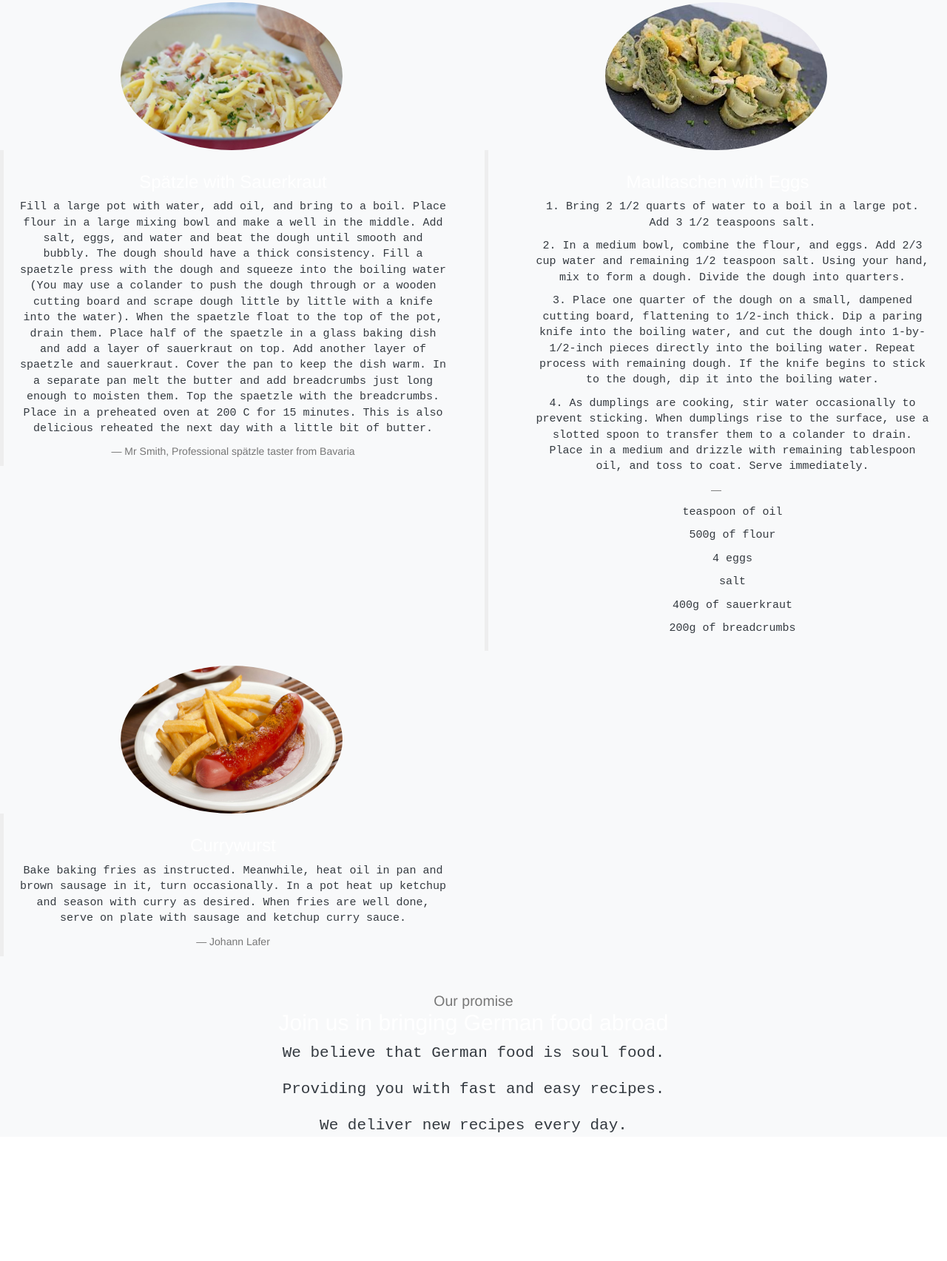
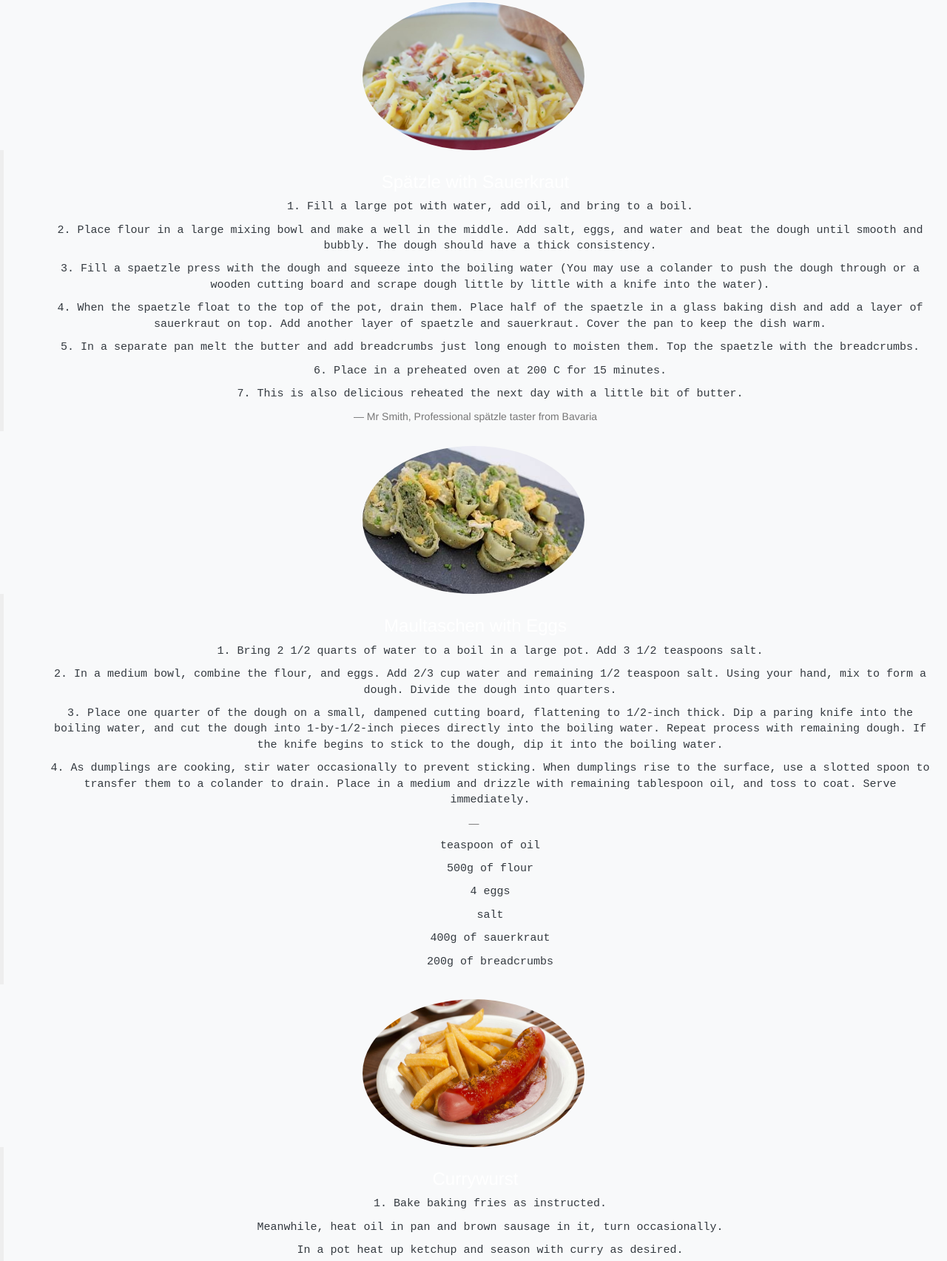
Before and after one commit to Louisahaas/Group-Project-2, a plain HTML site: page index.html in a window 1280 px wide. Shown: the part 467-2172 px from the top of the page at 74% size. Before the commit the page ends 2024 px from the top, so only its background shows below. Drawn offline with Linux system fonts and the light colour scheme.

Commit message:
asdfasdf
asfasdf

```diff
--- a/index.html
+++ b/index.html
@@ -32,29 +32,30 @@ initial-scale=1.0">
   <div id="buzz" class="text-center">
     <h2><small>Let's get started</small><br />Classics</h2>
     <div class="row">
-      <div class="col-sm-6">
+      <div class="col-sm-12">
       <img class="img-circle" src='images/sauerkraut-spaetzle.jpg' width="300" height="200">
       <blockquote>
         <h3>Spätzle with Sauerkraut</h3>
-      <p>Fill a large pot with water, add oil, and bring to a boil.
-Place flour in a large mixing bowl and make a well in the middle. Add salt, eggs, and water and beat the dough until smooth and bubbly. The dough should have a thick consistency.
-Fill a spaetzle press with the dough and squeeze into the boiling water (You may use a colander to push the dough through or a wooden cutting board and scrape dough little by little with a knife into the water).
-When the spaetzle float to the top of the pot, drain them. Place half of the spaetzle in a glass baking dish and add a layer of sauerkraut on top. Add another layer of spaetzle and sauerkraut. Cover the pan to keep the dish warm.
-In a separate pan melt the butter and add breadcrumbs just long enough to moisten them. Top the spaetzle with the breadcrumbs.
-Place in a preheated oven at 200 C for 15 minutes.
-This is also delicious reheated the next day with a little bit of butter.</p>
+      <p>
+        <ol> 1. Fill a large pot with water, add oil, and bring to a boil. </ol>
+<ol> 2. Place flour in a large mixing bowl and make a well in the middle. Add salt, eggs, and water and beat the dough until smooth and bubbly. The dough should have a thick consistency.</ol>
+<ol> 3. Fill a spaetzle press with the dough and squeeze into the boiling water (You may use a colander to push the dough through or a wooden cutting board and scrape dough little by little with a knife into the water).</ol>
+<ol> 4. When the spaetzle float to the top of the pot, drain them. Place half of the spaetzle in a glass baking dish and add a layer of sauerkraut on top. Add another layer of spaetzle and sauerkraut. Cover the pan to keep the dish warm.</ol>
+<ol> 5. In a separate pan melt the butter and add breadcrumbs just long enough to moisten them. Top the spaetzle with the breadcrumbs. </ol>
+<ol> 6. Place in a preheated oven at 200 C for 15 minutes. </ol>
+<ol> 7. This is also delicious reheated the next day with a little bit of butter. </ol> </p>
       <small>Mr Smith, Professional spätzle taster from Bavaria</small>
       </blockquote>
       </div>
-    <div class="col-sm-6">
+    <div class="col-sm-12">
       <img class="img-circle" img src='images/gebratene-maultaschen-mit-ei.jpg' alt="gebratene-maultaschen-mit-ei" width="300" height="200">
         <blockquote>
         <h3>Maultaschen with Eggs</h3>
         <p>
 <ol> 1. Bring 2 1/2 quarts of water to a boil in a large pot. Add 3 1/2 teaspoons salt. </ol>
-<ol>2. In a medium bowl, combine the flour, and eggs. Add 2/3 cup water and remaining 1/2 teaspoon salt. Using your hand, mix to form a dough. Divide the dough into quarters.</ol>
-<ol>3. Place one quarter of the dough on a small, dampened cutting board, flattening to 1/2-inch thick. Dip a paring knife into the boiling water, and cut the dough into 1-by-1/2-inch pieces directly into the boiling water. Repeat process with remaining dough. If the knife begins to stick to the dough, dip it into the boiling water.</ol>
-<ol>4. As dumplings are cooking, stir water occasionally to prevent sticking. When dumplings rise to the surface, use a slotted spoon to transfer them to a colander to drain. Place in a medium and drizzle with remaining tablespoon oil, and toss to coat. Serve immediately.</ol>
+<ol> 2. In a medium bowl, combine the flour, and eggs. Add 2/3 cup water and remaining 1/2 teaspoon salt. Using your hand, mix to form a dough. Divide the dough into quarters.</ol>
+<ol> 3. Place one quarter of the dough on a small, dampened cutting board, flattening to 1/2-inch thick. Dip a paring knife into the boiling water, and cut the dough into 1-by-1/2-inch pieces directly into the boiling water. Repeat process with remaining dough. If the knife begins to stick to the dough, dip it into the boiling water.</ol>
+<ol> 4. As dumplings are cooking, stir water occasionally to prevent sticking. When dumplings rise to the surface, use a slotted spoon to transfer them to a colander to drain. Place in a medium and drizzle with remaining tablespoon oil, and toss to coat. Serve immediately.</ol>
 </p>
       <small>
         <p>
@@ -64,18 +65,18 @@ This is also delicious reheated the next day with a little bit of butter.</p>
 <ol> salt </ol>
 <ol> 400g of sauerkraut </ol>
 <ol> 200g of breadcrumbs </ol> </p>
-
       </small>
         </blockquote>
     </div>
-    <div class="col-sm-6">
+    <div class="col-sm-12">
       <img class="img-circle" img src='images/currywurst.jpg' width="300" height="200">
         <blockquote>
         <h3>Currywurst</h3>
-      <p>Bake baking fries as instructed.
-Meanwhile, heat oil in pan and brown sausage in it, turn occasionally.
-In a pot heat up ketchup and season with curry as desired.
-When fries are well done, serve on plate with sausage and ketchup curry sauce.</p>
+      <p>
+        <ol> 1. Bake baking fries as instructed. </ol>
+ <ol> Meanwhile, heat oil in pan and brown sausage in it, turn occasionally.</ol>
+ <ol> In a pot heat up ketchup and season with curry as desired. </ol>
+ <ol> When fries are well done, serve on plate with sausage and ketchup curry sauce. </ol> </p>
       <small>Johann Lafer</small>
         </blockquote>
     </div>
```
